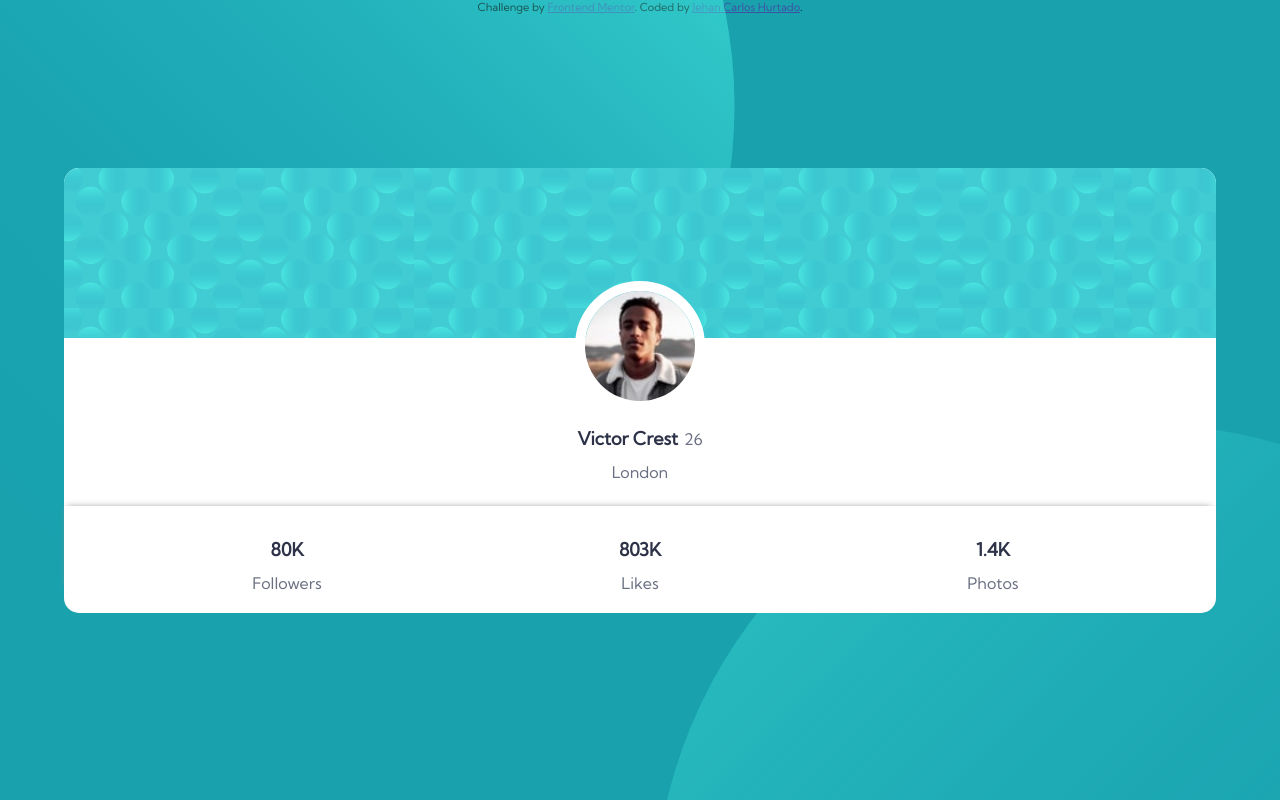
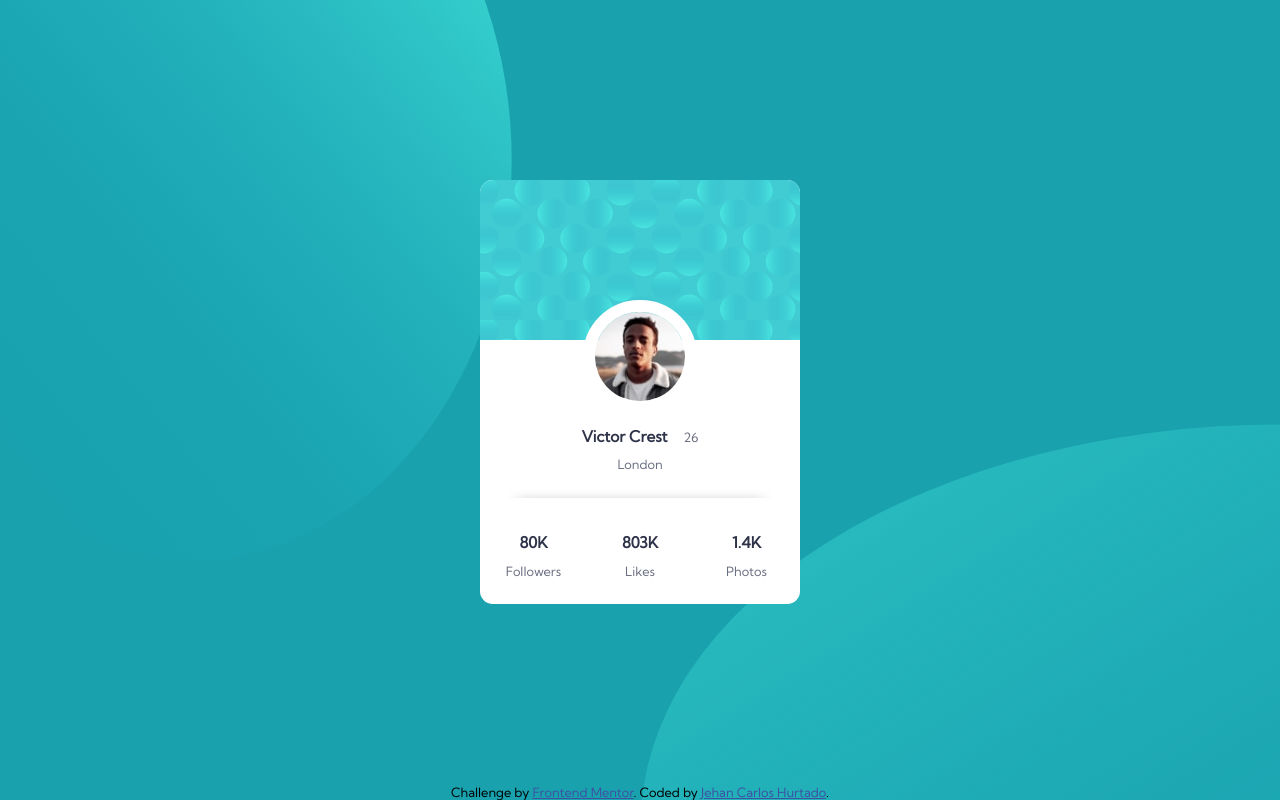
Before and after one commit to Jank1510/profile-card-component-main, a plain HTML site: page index.html in a window 1280 px wide. Drawn offline with Linux system fonts and the light colour scheme.

Commit message:
actualizacion diseño y estructura

```diff
--- a/index.html
+++ b/index.html
@@ -16,7 +16,7 @@
 </head>
 
 <body>
-    <div id="contenedor" role="main">
+    <main id="contenedor" role="main">
         <div id="img"></div>
         <div>
             <img src="./assets/image-victor.jpg" alt="Profile">
@@ -39,7 +39,7 @@
                 <span>Photos</span>
             </div>
         </div>
-    </div>
+    </main>
     <div class="left">
         <img src="./assets/bg-pattern-top.svg" alt="design">
     </div>
@@ -47,10 +47,10 @@
         <img src="./assets/bg-pattern-bottom.svg" alt="design">
     </div>
 
-    <div role="contentinfo" class="attribution">
+    <footer class="attribution">
         Challenge by <a href="https://www.frontendmentor.io?ref=challenge" target="_blank">Frontend Mentor</a>. Coded by
-        <a href="https://github.com/Jank1510">Jehan Carlos Hurtado</a>.
-    </div>
+        <a href="https://github.com/Jank1510" target="_blank">Jehan Carlos Hurtado</a>.
+    </footer>
 </body>
 
 </html>
--- a/style.css
+++ b/style.css
@@ -1,6 +1,7 @@
 .attribution {
-    font-size: 11px;
     text-align: center;
+    z-index: 1;
+    color: black;
 }
 
 .attribution a {
@@ -9,74 +10,64 @@
 
 body {
     background-color: hsl(185, 75%, 39%);
-    position: absolute;
     width: 100%;
-    height: 100%;
+    height: 100vh;
     margin: 0;
     display: flex;
-    justify-content: center;
+    align-items: center;
     font-family: 'Kumbh Sans', sans-serif;
+    flex-direction: column;
 }
 
 .left {
     left: 0;
     position: absolute;
-    width: 50%;
+    width: 50vw;
     height: 100%;
+    z-index: 0;
 }
 
 .left img {
-    margin-top: -48vh;
-    margin-left: -19vw;
+    margin-top: -30vh;
+    margin-left: -10vw;
+    width: 100%;
+    height: 100%;
 }
 
 .right {
     right: 0;
     position: absolute;
-    width: 50%;
+    width: 50vw;
     height: 100%;
+    z-index: 0;
 }
 
 .right img {
     margin-top: 53vh;
     position: fixed;
-    margin-left: 1vw;
+    margin-left: 0vw;
+    width: 100%;
+    height: 100%;
 }
 
-#contenedor img {
-    margin-top: -57px;
-    width: 110px;
-    border-radius: 100px;
-    border: 10px solid white;
-}
+
 
 #contenedor h1 {
-    font-size: 18px;
+    font-size: 1.2vw;
     font-weight: bold;
     display: inline-block;
 }
 
-#img {
-    width: 100%;
-    height: 170px;
-    background-image: url(./assets/bg-pattern-card.svg);
-    border-top-left-radius: 15px;
-    border-top-right-radius: 15px;
-}
+
 
 .london {
     display: block;
 }
 
-#inferior {
-    margin-top: 24px;
-    padding-top: 20px;
-    box-shadow: -1px -3px 7px -4px hsl(0, 0%, 59%);
-    margin-bottom: 20px;
-}
+
 
 .v26 {
-    margin-left: 6px;
+    margin-left: 1vw;
 }
 
 #inferior div span {
@@ -91,38 +82,98 @@ h1 {
     color: hsl(229, 23%, 23%);
 }
 
-@media (min-width: 360px) {
+@media (min-width: 250px) {
     #contenedor {
-        width: 90%;
+        width: 70vw;
         background-color: white;
-        height: 50%;
-        position: absolute;
-        top: 21vh;
+        height: auto;
         z-index: 1;
-        border-radius: 15px;
+        border-radius: 5vw;
         text-align: center;
-        display: inline-table;
+        margin: auto;
     }
+
     #inferior div {
         width: 30.3%;
         display: inline-block;
     }
+
+    * {
+        font-size: 1rem;
+    }
+
+    #contenedor h1 {
+        font-size: 1rem;
+        font-weight: bold;
+        display: inline-block;
+    }
+
+    #img {
+        width: 100%;
+        height: 20vh;
+        background-image: url(./assets/bg-pattern-card.svg);
+        border-top-left-radius: 5vw;
+        border-top-right-radius: 5vw;
+    }
+
+    #contenedor img {
+        margin-top: -5vh;
+        width: 6rem;
+        border-radius: 6rem;
+        border: 1vw solid white;
+    }
+
+    #inferior {
+        box-shadow: 0vw -2.5vw 1vw -2.9vw hsl(0, 0%, 59%);
+        margin: 2rem 0px;
+        padding-top: 2rem;
+    }
 }
 
-@media (min-width: 1281px) {
+@media (min-width: 1024px) {
     #contenedor {
-        width: 30%;
+        width: 25vw;
         background-color: white;
-        height: 50%;
-        position: absolute;
-        top: 25vh;
+        height: auto;
         z-index: 1;
-        border-radius: 15px;
+        border-radius: 1vw;
         text-align: center;
-        display: inline-table;
+        margin: auto;
     }
+
     #inferior div {
         width: 32.3%;
         display: inline-block;
     }
+
+    * {
+        font-size: 1vw;
+    }
+
+    #contenedor h1 {
+        font-size: 1.2vw;
+        font-weight: bold;
+        display: inline-block;
+    }
+
+    #img {
+        width: 100%;
+        height: 20vh;
+        background-image: url(./assets/bg-pattern-card.svg);
+        border-top-left-radius: 1vw;
+        border-top-right-radius: 1vw;
+    }
+
+    #contenedor img {
+        margin-top: -5vh;
+        width: 7vw;
+        border-radius: 7vw;
+        border: 1vw solid white;
+    }
+
+    #inferior {
+        box-shadow: 0vw -2.5vw 1vw -2.9vw hsl(0, 0%, 59%);
+        margin: 2vw 0;
+        padding-top: 2vw;
+    }
 }
```
